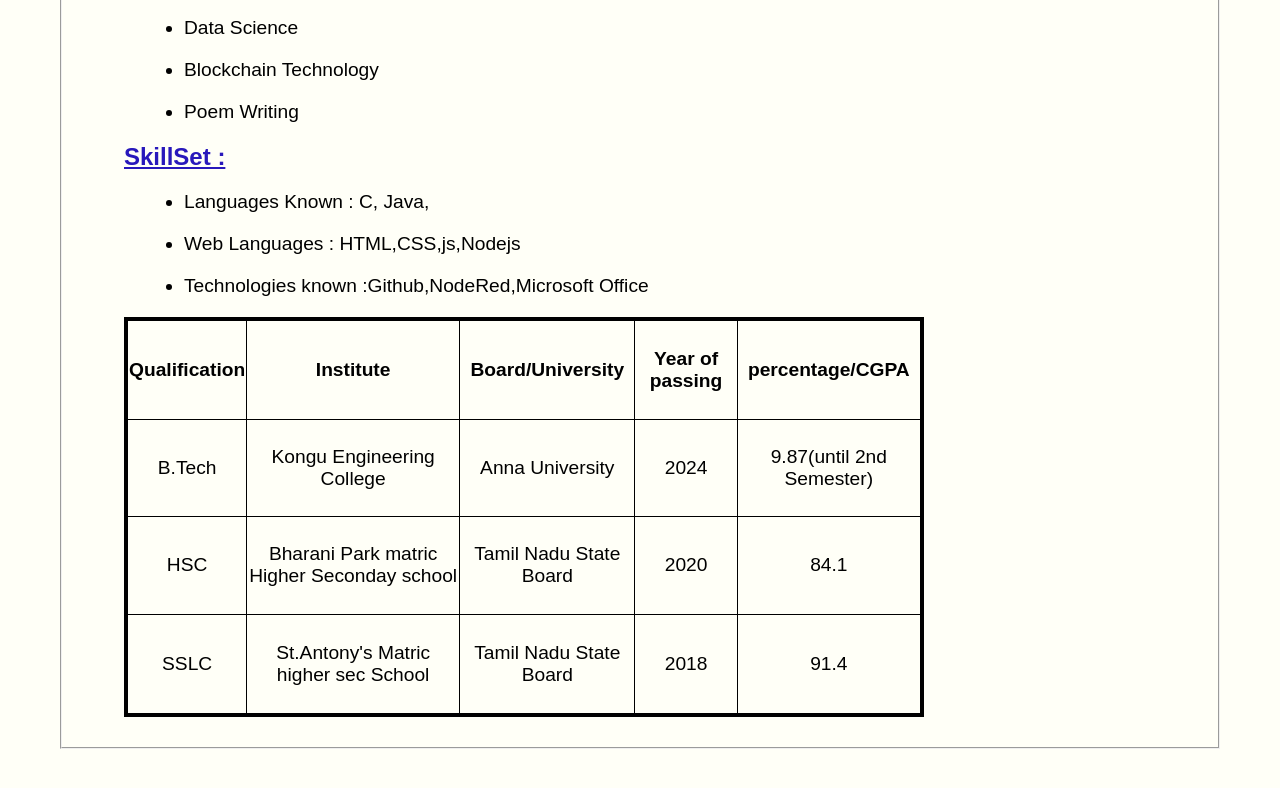
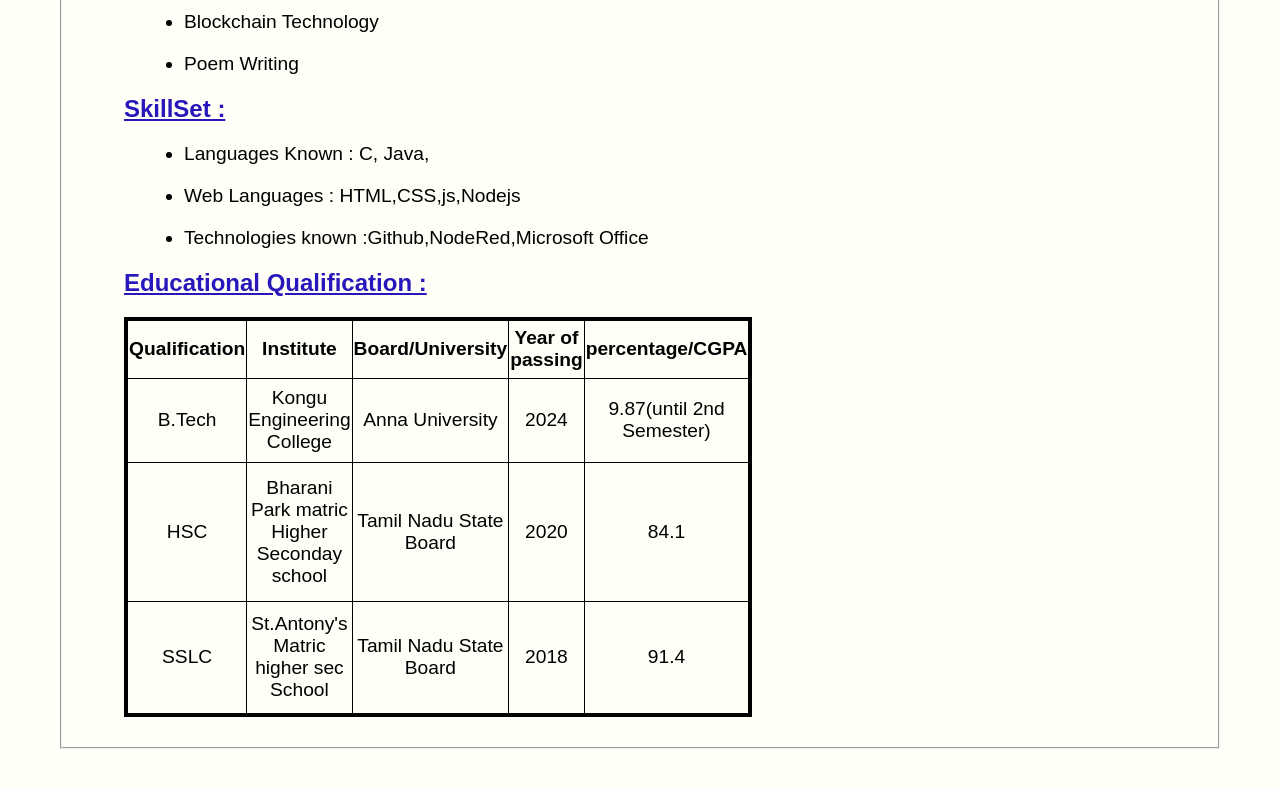
Before and after one commit to SENaveenkumar/resume, a plain HTML site: page index.html in a window 1280 px wide. Shown: the part 858-1646 px from the top of the page. Drawn offline with Linux system fonts and the light colour scheme.

Commit message:
Update index.html

```diff
--- a/index.html
+++ b/index.html
@@ -74,7 +74,7 @@
         <p><strong>Address        :</strong>1/686,P.K.G nagar,Andankovil East,near P.T coach,Karur-639 008.</p>
         </div>
 
-     <h2 style="text-decoration: underline;">Educational Qualification :</h2>
+
 
          <h2 style="text-decoration: underline;">Papers/Ideas presented :</h2>
         <ul>
@@ -98,8 +98,9 @@
          <li>Web Languages : HTML,CSS,js,Nodejs</li>
          <li>Technologies known :Github,NodeRed,Microsoft Office</li>
      </ul>
+         <h2 style="text-decoration: underline;">Educational Qualification :</h2>
 
-      <table border="4" bordercolor="black"  cellspacing="3" width="800" height="400" >
+      <table border="4" bordercolor="black"  cellspacing="4" width="400" height="400" >
         <tr>
 
            <th >Qualification</th>
```
